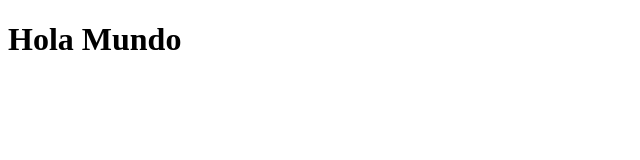
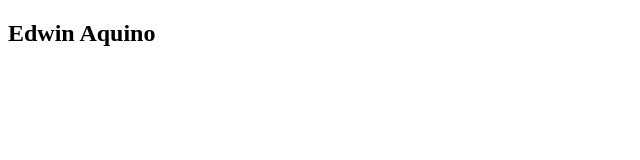
Before and after one commit to AllKiiStar/prueba, a plain HTML site: page index.html in a window 1280 px wide. Shown: the whole page, without its empty margins (0-640 px from the left). Drawn offline with Linux system fonts and the light colour scheme.

Commit message:
Mejorando el index.html

```diff
--- a/index.html
+++ b/index.html
@@ -4,9 +4,11 @@
     <meta charset="UTF-8">
     <meta name="viewport" content="width=device-width, initial-scale=1.0">
     <meta http-equiv="X-UA-Compatible" content="ie=edge">
-    <title>Git</title>
+    <title>Git y GitHub</title>
 </head>
 <body>
-    <h1>Hola Mundo</h1>
+    <div class="container">
+        <h2>Edwin Aquino</h2>
+    </div>
 </body>
 </html>
```
